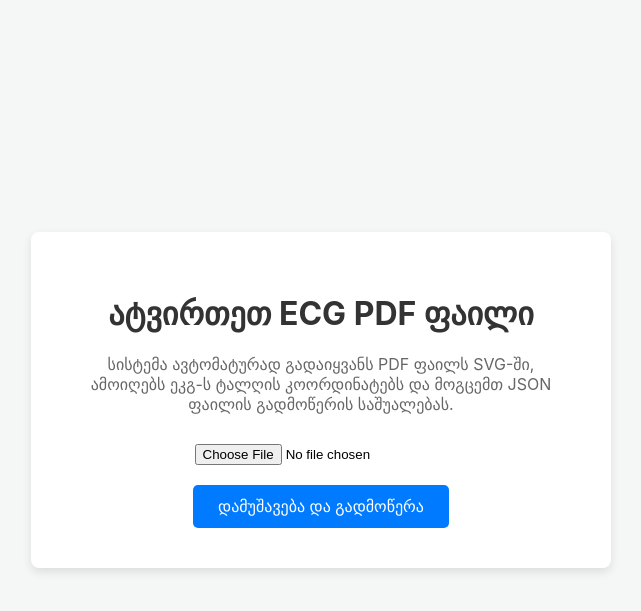
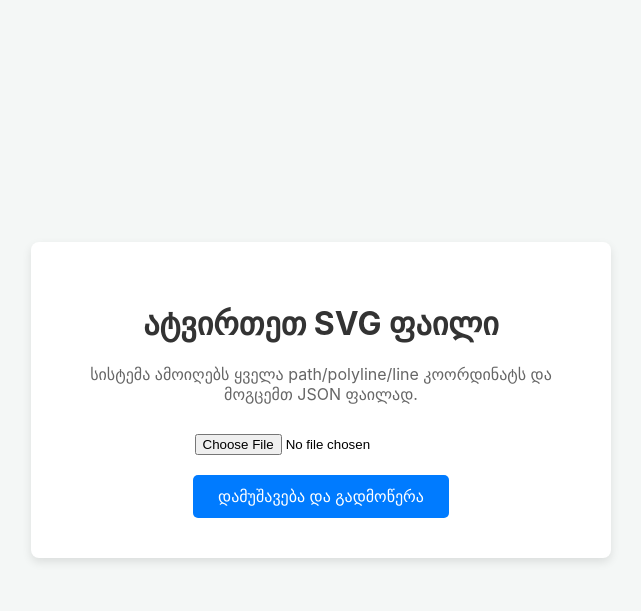
Before and after one commit to Surmavanick/pdf-image-extractor, a Flask app: page / in a window 1280 px wide. Shown: the top 611 px of the page, without its empty margins (319-960 px from the left). Run offline with Flask 3, Linux system fonts and the light colour scheme.

Commit message:
Update index.html

```diff
--- a/templates/index.html
+++ b/templates/index.html
@@ -1,17 +1,17 @@
 <!DOCTYPE html>
-<html lang="en">
+<html lang="ka">
 <head>
   <meta charset="UTF-8">
   <meta name="viewport" content="width=device-width, initial-scale=1.0">
-    <title>ECG PDF-დან კოორდინატების ამოღება</title>
+  <title>SVG-დან კოორდინატების ამოღება</title>
   <link rel="stylesheet" href="{{ url_for('static', filename='style.css') }}">
 </head>
 <body>
   <div class="container">
-        <h1>ატვირთეთ ECG PDF ფაილი</h1>
-        <p>სისტემა ავტომატურად გადაიყვანს PDF ფაილს SVG-ში, ამოიღებს ეკგ-ს ტალღის კოორდინატებს და მოგცემთ JSON ფაილის გადმოწერის საშუალებას.</p>
+    <h1>ატვირთეთ SVG ფაილი</h1>
+    <p>სისტემა ამოიღებს ყველა path/polyline/line კოორდინატს და მოგცემთ JSON ფაილად.</p>
     <form action="/upload" method="post" enctype="multipart/form-data">
-            <input type="file" name="pdf_file" accept=".pdf" required>
+      <input type="file" name="svg_file" accept=".svg" required>
       <button type="submit">დამუშავება და გადმოწერა</button>
     </form>
   </div>
```
Lines whose indentation alone changed are shown as unchanged.
